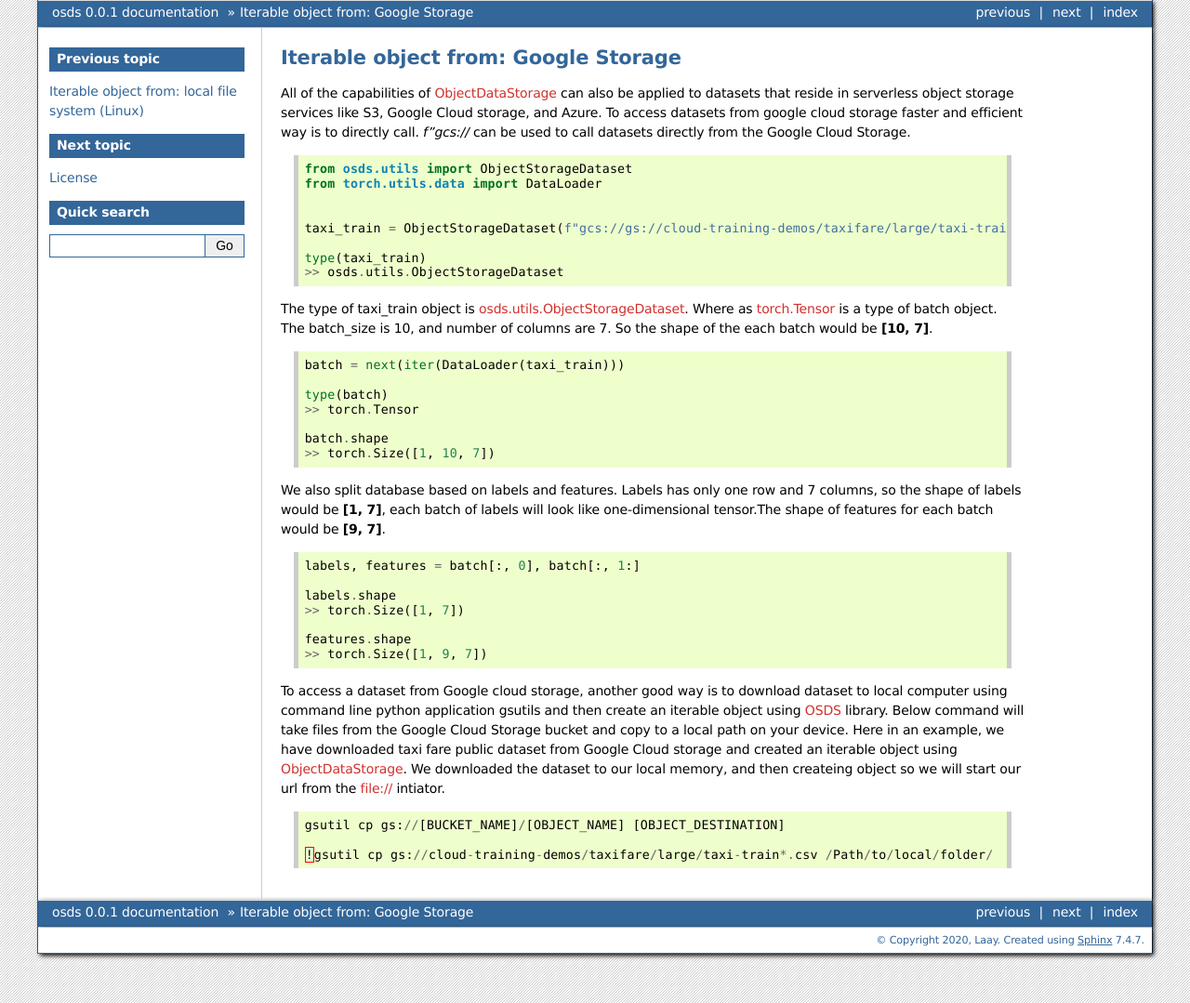
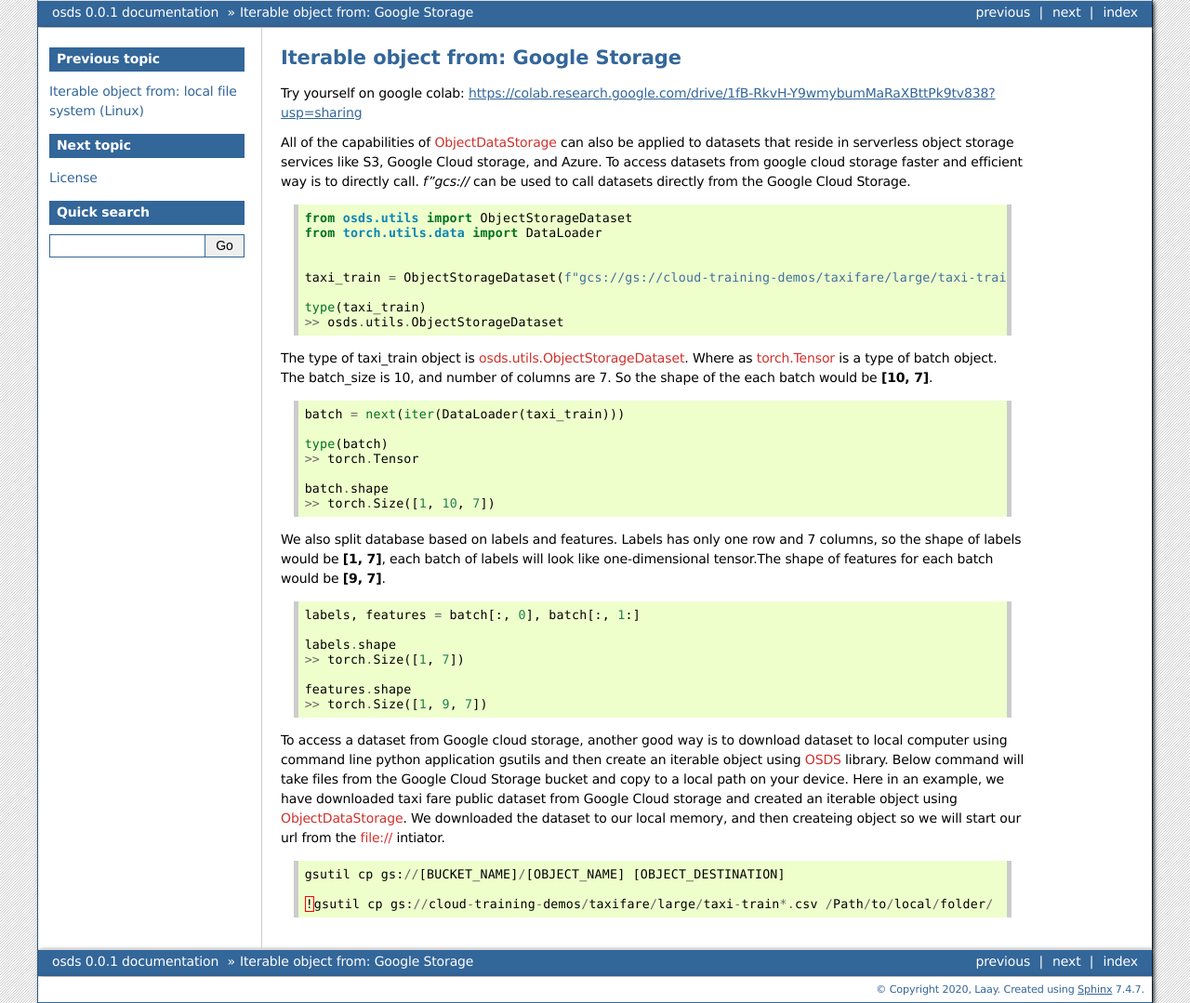
Before and after one commit to osipov/osds, a Sphinx documentation site: the page built from docs/source/gcs.rst, in a window 1280 px wide. Shown: the whole page at 93% size. Built offline with Sphinx 7.4.7, drawn with Linux system fonts in a browser that asks for light colours.

Commit message:
Update gcs.rst

```diff
--- a/docs/source/gcs.rst
+++ b/docs/source/gcs.rst
@@ -11,6 +11,8 @@ Iterable object from: Google Storage
 
 .. toctree::
    :maxdepth: 2
+
+Try yourself on google colab: https://colab.research.google.com/drive/1fB-RkvH-Y9wmybumMaRaXBttPk9tv838?usp=sharing
 
 
 All of the capabilities of :red:`ObjectDataStorage` can also be applied to datasets that reside in serverless object storage services like S3, Google Cloud storage, and Azure. To access datasets from google cloud storage faster and efficient way is to directly call. *f"gcs://*  can be used to call datasets directly from the Google Cloud Storage.
```
